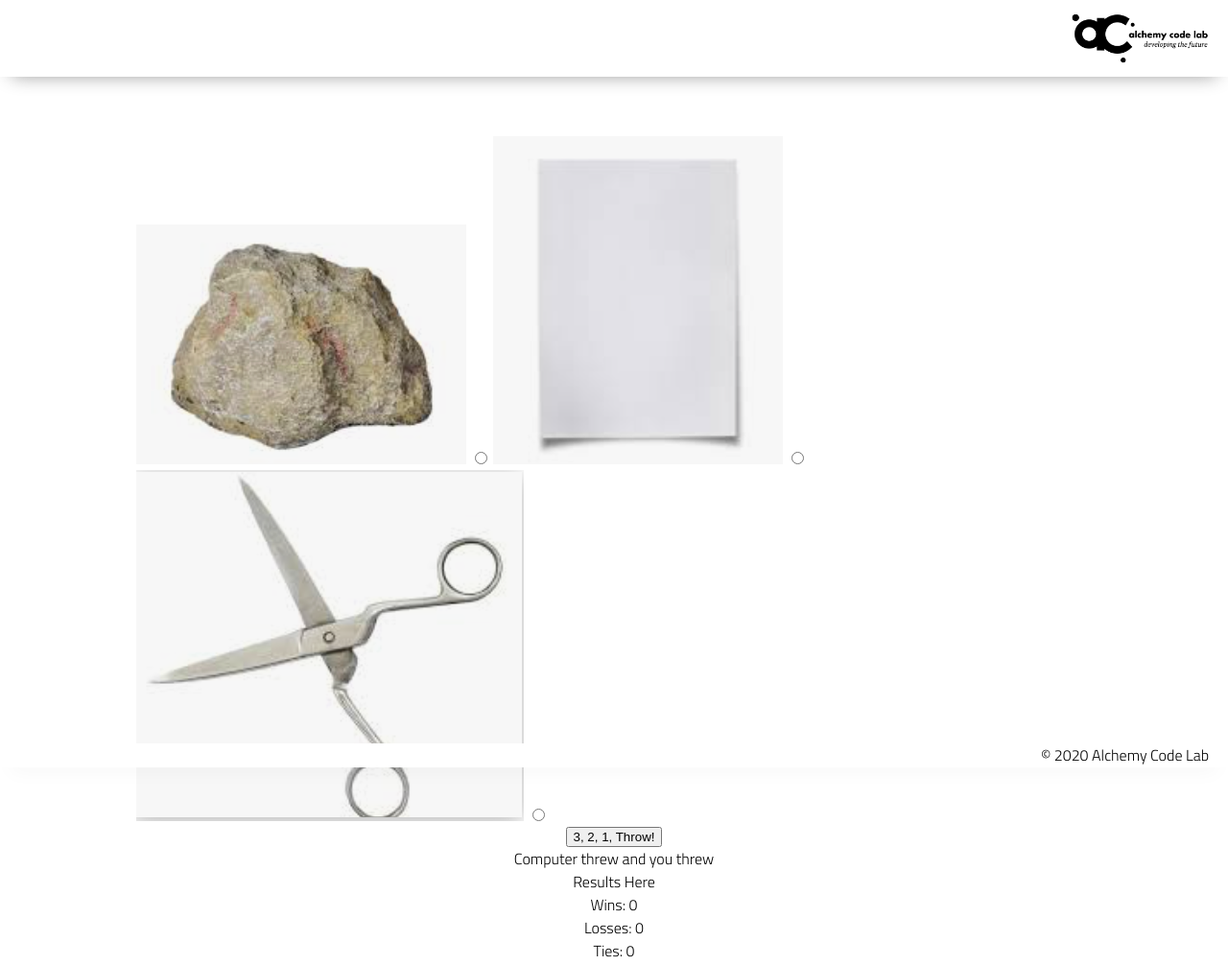
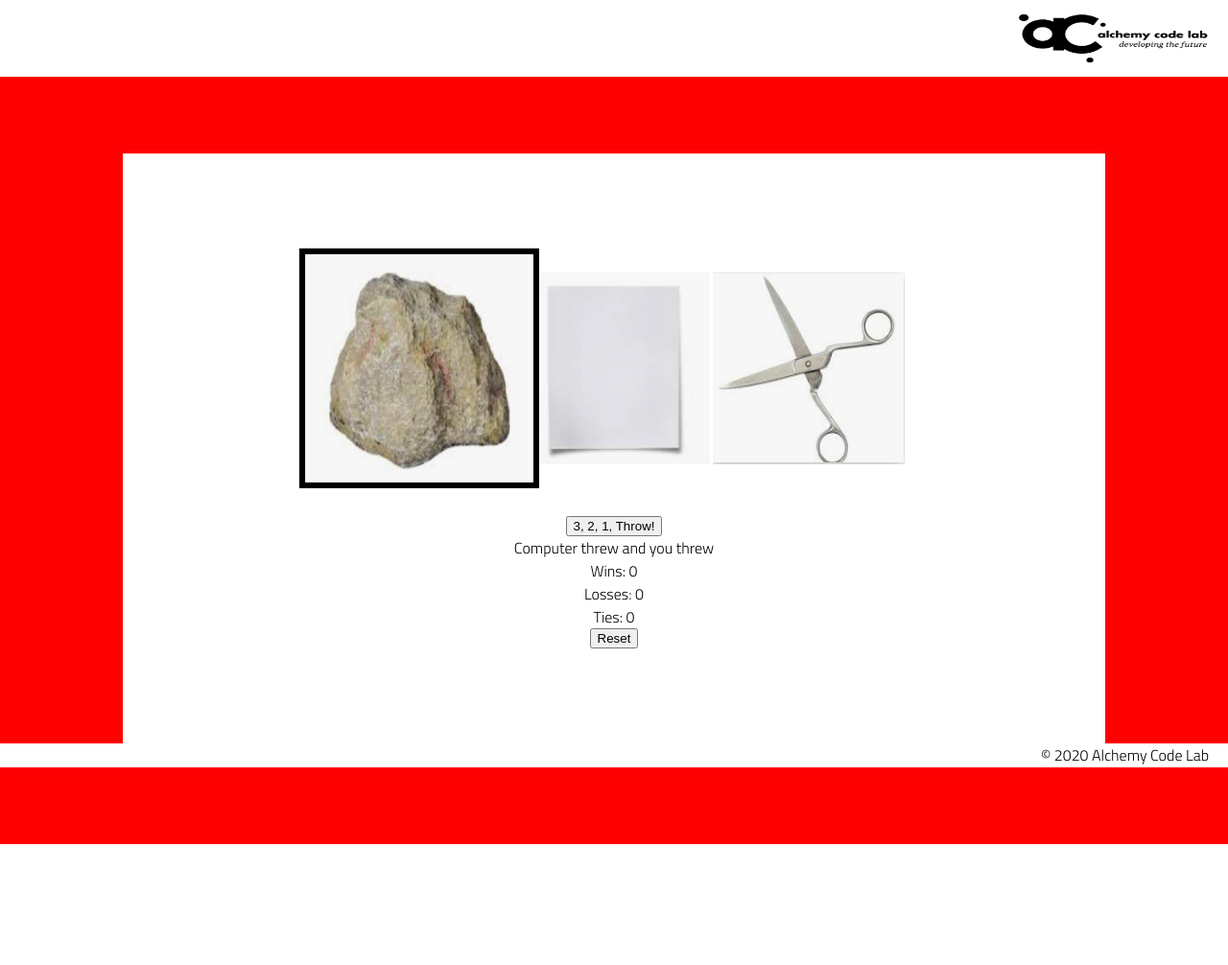
Before and after one commit to ShaneUP1/lab-03-rock-paper-scissors, a plain HTML site: page index.html in a window 1280 px wide. Shown: the whole page at 96% size. After the commit the page ends 880 px from the top, so only its background shows below. Drawn offline with Linux system fonts and the light colour scheme.

Commit message:
Added Styling, Added Reset Button

```diff
--- a/app.js
+++ b/app.js
@@ -5,7 +5,9 @@ import { didUserWin } from './did-user-win.js'
 const button = document.querySelector('#play');
 const gameWins = document.querySelector('#wins');
 const gameLosses = document.querySelector('#losses');
-const gameTies = document.querySelector('#ties')
+const gameTies = document.querySelector('#ties');
+const gameResetButton = document.querySelector('#reset-button');
+
 
 const throwResult = document.querySelector("#game-result");
 const compThrow = document.querySelector("#comp-result");
@@ -51,6 +53,25 @@ button.addEventListener('click', () => {
     }
 
 
+})
+
+gameResetButton.addEventListener('click', () => {
+
+// function
+// reset wins losses and ties
+gameWins.textContent = 0;
+gameLosses.textContent = 0;
+gameTies.textContent = 0;
+
+// reset throwResult
+throwResult.textContent = '';
+
+// compThrow and userThrow
+compThrow.textContent = '';
+userThrow.textContent = '';
+
+
+
 
 
 })
--- a/index.html
+++ b/index.html
@@ -18,37 +18,67 @@
             <img src="assets/big-logo.png"/>
         </div>
     </header>
+
+<!-- Main------------------------------------------------------------------------------------------------------------------------- -->
+
     <main>
-        <section class="main-section">
-            <div>
-                <label>
-                    <img src="../assets/rock.png"/>
-                    <input
+
+        <!-- Buttons------------------------------------------- -->
+
+        <section class="main-section" id="game-main">
+
+
+            <div class= rock-paper-scissors>
+
+            <!-- PictureONE -->
+
+                    <label class="selectors" id='rock-selection'>
+
+                        <input class="radio"
                         type="radio"
                         name="rps"
                         value="rock"
+                        checked
                         />
+                        <img src="../assets/rock.png"/>
+
                     </label>
-                <label>
-                    <img src="../assets/paper.png"/>
-                    <input
+
+            <!-- PictureTwo -->
+
+                    <label class="selectors" id="paper-selection">
+
+                        <input class="radio"
                         type="radio"
                         name="rps"
                         value="paper"
                         />
+                        <img src="../assets/paper.png"/>
+
                     </label>
-                <label>
-                    <img src="../assets/scissors.png"/>
-                    <input
+
+            <!-- PictureTHREE -->
+
+                    <label class="selectors" id="scissor-selection">
+
+                        <input class="radio"
                         type="radio"
                         name="rps"
                         value="scissors"
                         />
+                        <img src="../assets/scissors.png"/>
+
                     </label>
+
                 </div>
+
+<!-- Other Stuff------------------------------------------------- -->
+                <br>
+                <br>
+
             <button id="play">3, 2, 1, Throw!</button>
             <div>Computer threw <span id="comp-result"></span> and you threw <span id="user-choice"></span></div>
-            <div id="game-result">Results Here</div>
+            <div id="game-result"></div>
             <div>
                 Wins: <span id="wins">0</span>
             </div>
@@ -59,8 +89,15 @@
                 Ties: <span id="ties">0</span>
             </div>
 
+<!-- Set reset button to document reset  -->
+
+            <button id="reset-button">Reset</button>
+
         </section>
     </main>
+
+<!-- footer---------------------------------------------------------------------------------------------------------------------------------- -->
+
     <footer>
         <div class="copy gutter-right">&copy; 2020 Alchemy Code Lab</div>
     </footer>
--- /dev/null
+++ b/reset-game.js
@@ -0,0 +1,4 @@
+export function Resetgame() {
+    const gameMain = document.querySelector('#game-main');
+    document.gameMain.reset();
+}
--- a/styles/style.css
+++ b/styles/style.css
@@ -29,11 +29,14 @@ body {
 }
 
 main {
+    height: 100%;
+    width: 100%;
     display: flex;
-    flex-direction: column;
+    flex-direction: row;
     justify-content: center;
     align-items: center;
     margin-bottom: calc(var(--footer-height));
+    background-color: red;
 }
 
 section {
@@ -72,14 +75,6 @@ h2 {
     font-weight: bold;
 }
 
-.gutter-right {
-    margin-right: 20px;
-}
-
-.main-logo {
-    animation: pulse 5s infinite ease-in-out;
-}
-
 header img {
     height: var(--header-height);
 }
@@ -87,12 +82,10 @@ header img {
 
 
 content {
-    width: 80%;
+    width: 100%;
 }
 
-p {
-    margin: var(--gutter);
-}
+
 
 footer {
     position: fixed;
@@ -105,6 +98,56 @@ footer {
     box-shadow: var(--shadow);
 }
 
+
+input:checked + img {
+    border: solid 5px black;
+    transform:scale(1.25);
+}
+
+img {
+    height: 200px;
+    width: 200px;
+}
+
+/* classes ==============================================================================*/
+
+.rock-paper-scissors {
+    display: flex;
+    flex-direction: row;
+    width: 60%;
+    justify-content: space-evenly;
+    /* align-items: center; */
+
+}
+
+.gutter-right {
+margin-right: 20px;
+}
+
+.radio {
+    display: none;
+}
+
+.main-section {
+    height: 80%;
+    width: 80%;
+}
+
+.pictures {
+}
+
+/* .main-logo {
+    animation: pulse 5s infinite ease-in-out;
+} */
+
+
+/* Ids =================================================================================*/
+
+
+
+
+
+/*
   @keyframes pulse {
     20% {
       transform: rotate3d(-10, -10, -10, 50deg) scale(1.2);
@@ -122,4 +165,4 @@ footer {
         transform: rotate3d(10, 10, 10, 50deg) scale(1);
     }
 
-  }
+  } */
```
Lines whose indentation alone changed are shown as unchanged.
